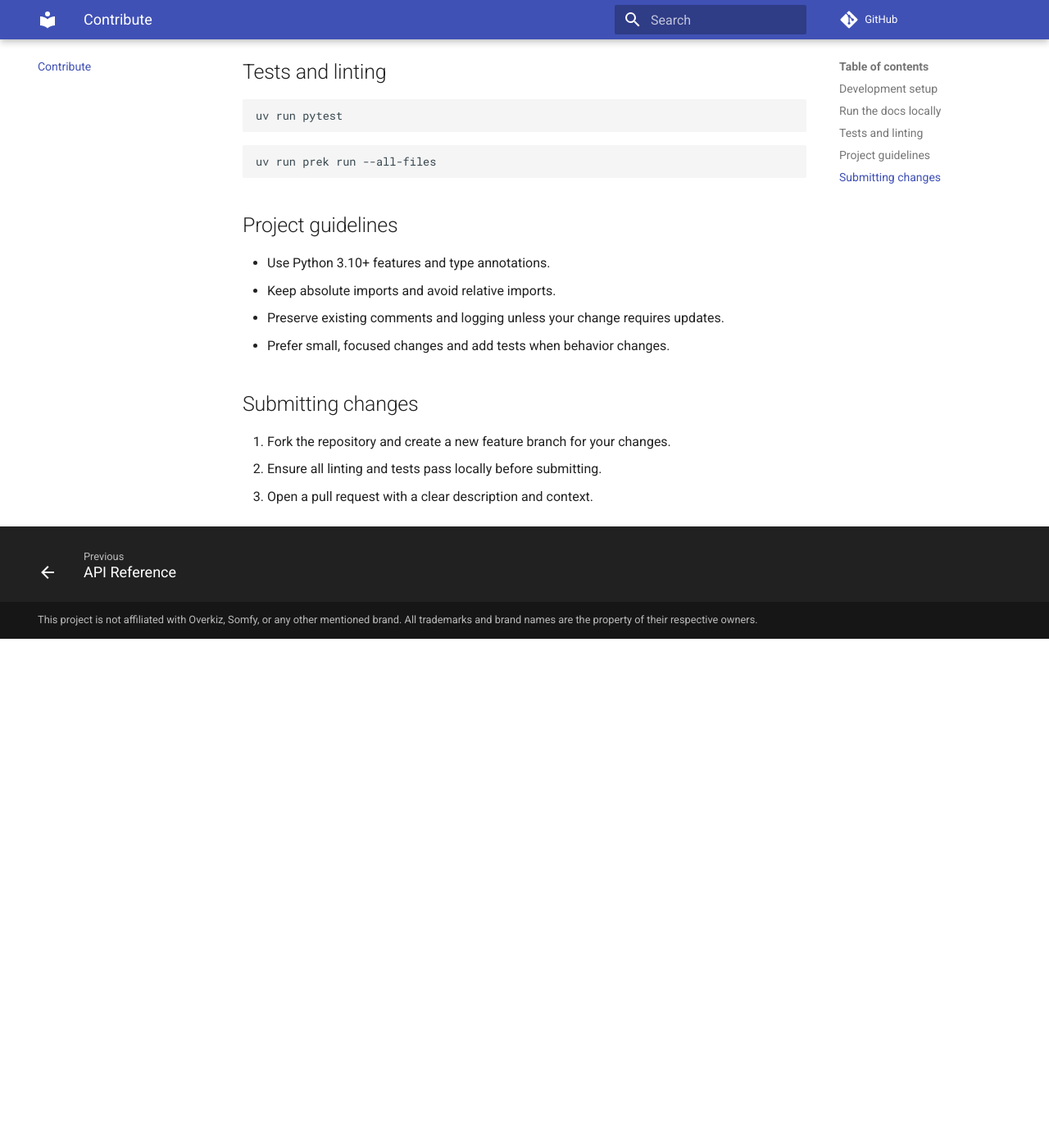
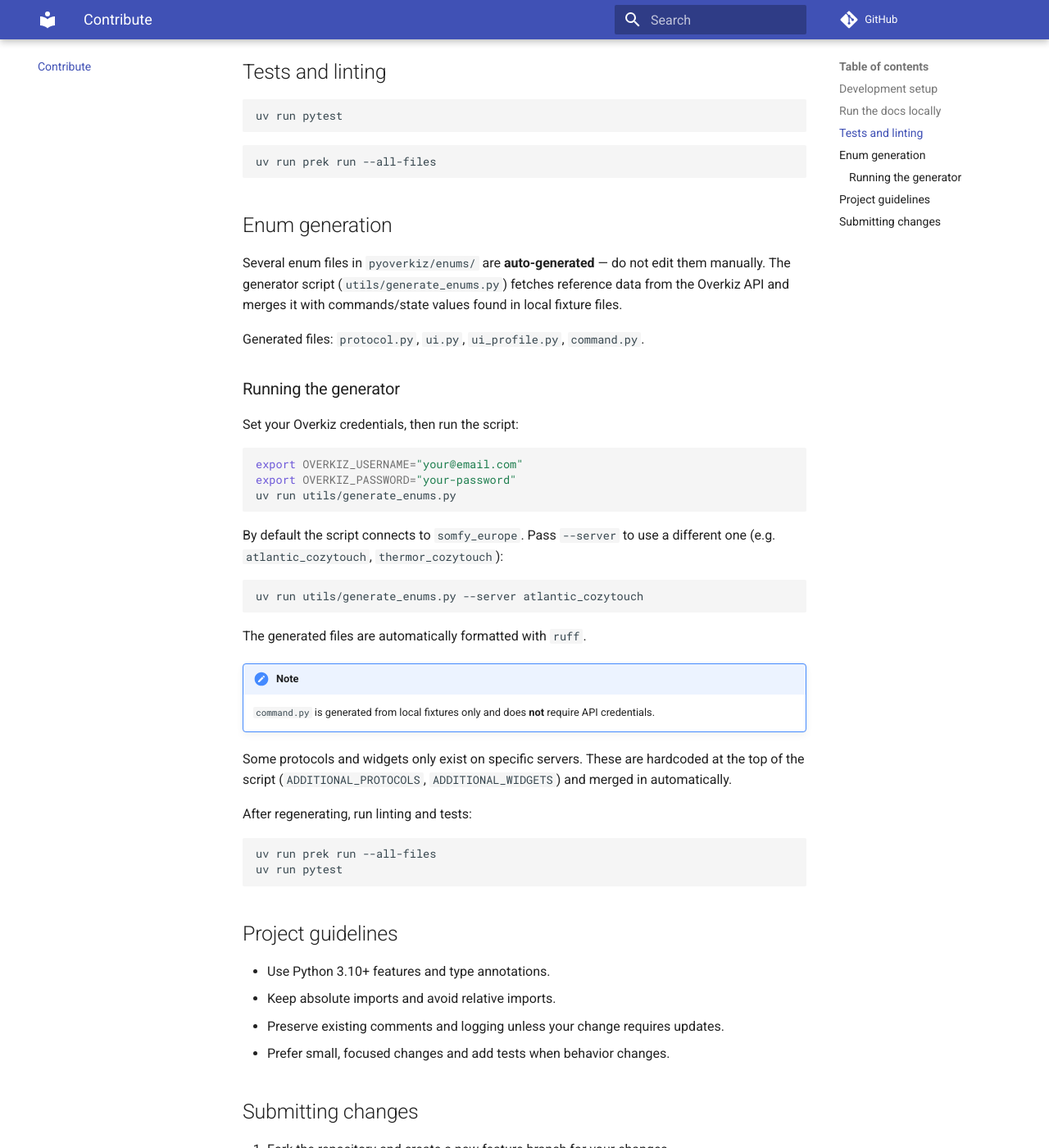
Before and after one commit to iMicknl/python-overkiz-api, an MkDocs documentation site: the page built from docs/contribute.md, in a window 1280 px wide and 1400 px high, scrolled down 706 px. Shown: the whole window at 82% size. Built offline with MkDocs 1.6.1 and Material for MkDocs 9.7.7, drawn with Linux system fonts in a browser that asks for light colours; comment, search, counter and statistics services are not loaded; before the commit the page ends 1485 px from its top, so only the background shows below that.

Commit message:
Add documentation for enum generation process and usage

````diff
--- a/docs/contribute.md
+++ b/docs/contribute.md
@@ -36,6 +36,42 @@ uv run pytest
 uv run prek run --all-files
 ```
 
+## Enum generation
+
+Several enum files in `pyoverkiz/enums/` are **auto-generated** — do not edit them manually. The generator script (`utils/generate_enums.py`) fetches reference data from the Overkiz API and merges it with commands/state values found in local fixture files.
+
+Generated files: `protocol.py`, `ui.py`, `ui_profile.py`, `command.py`.
+
+### Running the generator
+
+Set your Overkiz credentials, then run the script:
+
+```bash
+export OVERKIZ_USERNAME="your@email.com"
+export OVERKIZ_PASSWORD="your-password"
+uv run utils/generate_enums.py
+```
+
+By default the script connects to `somfy_europe`. Pass `--server` to use a different one (e.g. `atlantic_cozytouch`, `thermor_cozytouch`):
+
+```bash
+uv run utils/generate_enums.py --server atlantic_cozytouch
+```
+
+The generated files are automatically formatted with `ruff`.
+
+!!! note
+    `command.py` is generated from local fixtures only and does **not** require API credentials.
+
+Some protocols and widgets only exist on specific servers. These are hardcoded at the top of the script (`ADDITIONAL_PROTOCOLS`, `ADDITIONAL_WIDGETS`) and merged in automatically.
+
+After regenerating, run linting and tests:
+
+```bash
+uv run prek run --all-files
+uv run pytest
+```
+
 ## Project guidelines
 
 - Use Python 3.10+ features and type annotations.
````
